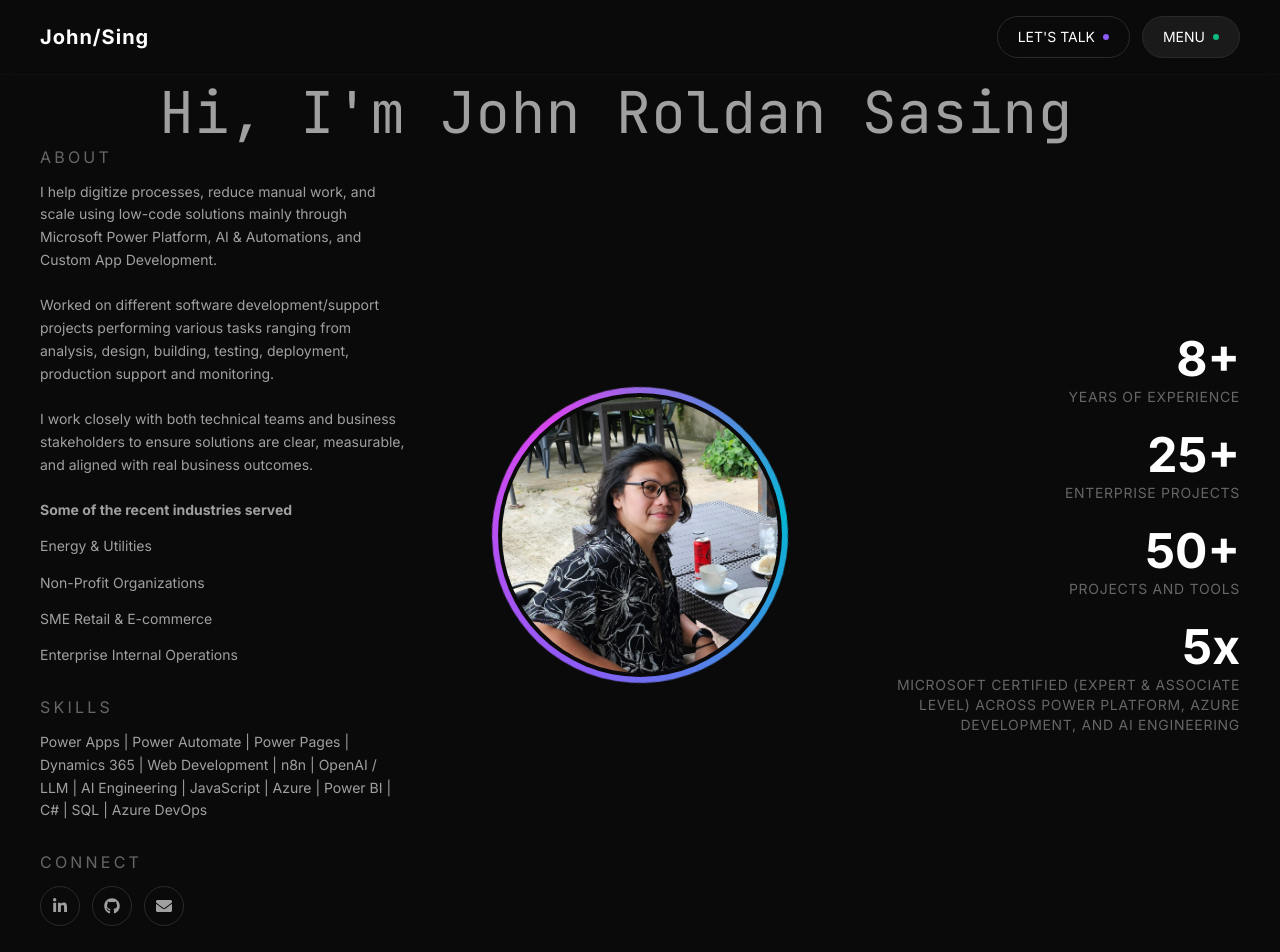
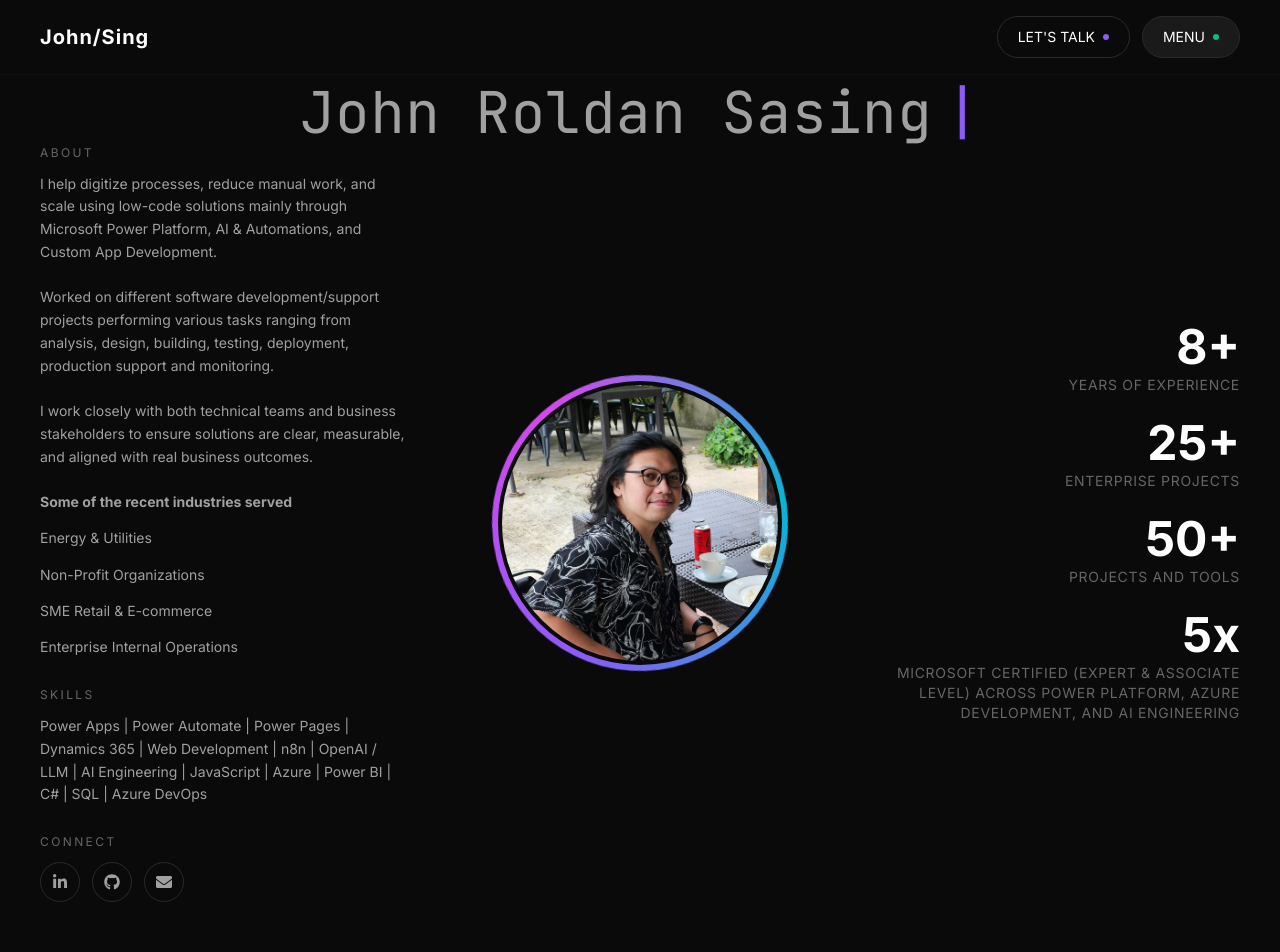
Before and after one commit to asasing/JRS-Portfolio, a Next.js app: page / in a window 1280 px wide. Shown: the top 952 px of the page. Built offline with nearby package versions, Linux system fonts and the light colour scheme; no server answers.

Commit message:
Update profile name format and adjust heading styles in HeroAbout component for improved readability.

```diff
--- a/data/profile.json
+++ b/data/profile.json
@@ -1,5 +1,5 @@
 {
-  "name": "Hi, I'm John Roldan Sasing",
+  "name": "John Roldan Sasing",
   "tagline": "Power Platform & Dynamics 365 Engineer | AI & Automation | App Development",
   "bio": "<p>I help digitize processes, reduce manual work, and scale using low-code solutions mainly through Microsoft Power Platform, AI &amp; Automations, and Custom App Development. <br /><br />Worked on different software development/support projects performing various tasks ranging from analysis, design, building, testing, deployment, production support and monitoring.<br /><br />I work closely with both technical teams and business stakeholders to ensure solutions are clear, measurable, and aligned with real business outcomes.<br /><br /><strong>Some of the recent industries served</strong></p><p>Energy &amp; Utilities</p><p>Non-Profit Organizations</p><p>SME Retail &amp; E-commerce</p><p>Enterprise Internal Operations</p><p></p>",
   "profilePhoto": "/images/profile/9bc76f4e-1771510962982.jpg",
--- a/src/components/portfolio/HeroAbout.tsx
+++ b/src/components/portfolio/HeroAbout.tsx
@@ -94,7 +94,7 @@ export default function HeroAbout({ profile }: HeroAboutProps) {
         <div className="grid grid-cols-1 md:grid-cols-3 gap-10 md:gap-12 items-center">
           <div className="space-y-7 order-2 md:order-1">
             <div>
-              <h3 className="text uppercase tracking-[0.2em] text-text-muted mb-3">About</h3>
+              <h3 className="text-xs uppercase tracking-[0.2em] text-text-muted mb-3">About</h3>
               <div
                 className="bio-content text-text-secondary text-sm leading-relaxed"
                 dangerouslySetInnerHTML={{ __html: profile.bio }}
@@ -102,14 +102,14 @@ export default function HeroAbout({ profile }: HeroAboutProps) {
             </div>
 
             <div>
-              <h3 className="text uppercase tracking-[0.2em] text-text-muted mb-3">Skills</h3>
+              <h3 className="text-xs uppercase tracking-[0.2em] text-text-muted mb-3">Skills</h3>
               <p className="text-text-secondary text-sm leading-relaxed">
                 {profile.skills.join(" | ")}
               </p>
             </div>
 
             <div>
-              <h3 className="text uppercase tracking-[0.2em] text-text-muted mb-3">Connect</h3>
+              <h3 className="text-xs uppercase tracking-[0.2em] text-text-muted mb-3">Connect</h3>
               <div className="flex gap-3">
                 {profile.socials.map((social) => {
                   const Icon = iconMap[social.icon];
```
